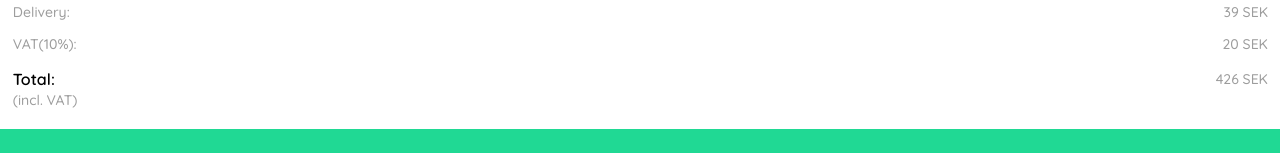
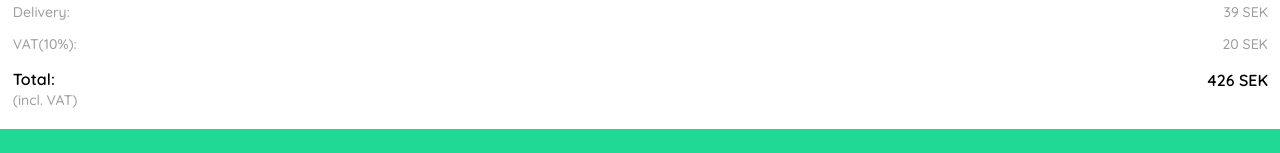
Before and after one commit to csobr/osoup, a Next.js app: page /order in a window 1280 px wide. Shown: the part 954-1107 px from the top of the page. Built offline with nearby package versions, Linux system fonts and the light colour scheme.

Commit message:
minor styling tweaks

```diff
--- a/pages/order.tsx
+++ b/pages/order.tsx
@@ -38,7 +38,7 @@ export default function Order() {
           <input type='submit' value='Gift' className={styles.gift} />
         </section>{' '}
         <h3 style={{ marginLeft: '5%' }}>Recipient</h3>
-        <section className={styles.userDetails}>
+        <form className={styles.userDetails}>
           <label htmlFor='Phone number' className={styles.label}>
             Phone number
             <input
@@ -71,7 +71,7 @@ export default function Order() {
               className={styles.input}
             />
           </label>
-        </section>
+        </form>
         <section>
           <div className={styles.map}></div>
         </section>
@@ -158,8 +158,8 @@ export default function Order() {
               Total:
             </p>
             <p
-              style={{ right: 12, position: 'absolute' }}
-              className={styles.underTitle}>
+              style={{ right: 12, position: 'absolute', marginBottom: 0 }}
+              className={styles.title}>
               426 SEK
             </p>
           </div>
--- a/styles/Order.module.css
+++ b/styles/Order.module.css
@@ -74,6 +74,7 @@
 .title {
   font-weight: 700;
   padding-left: 0.8rem;
+  font-size: 16px;
 }
 .underTitle {
   font-size: 14px;
```
